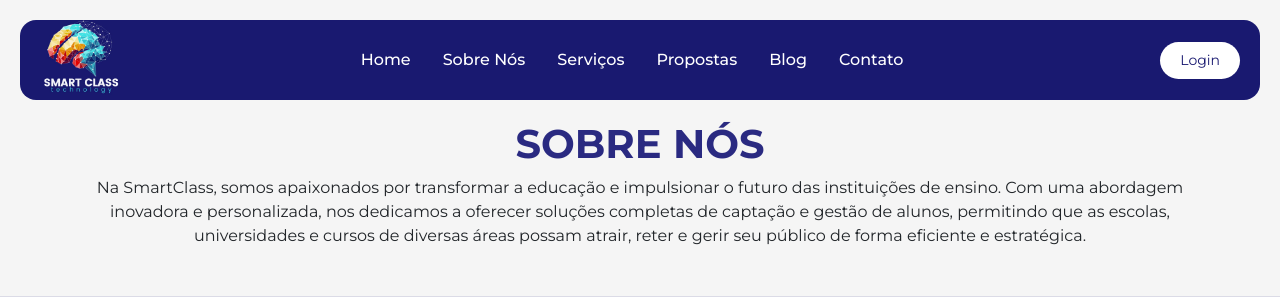
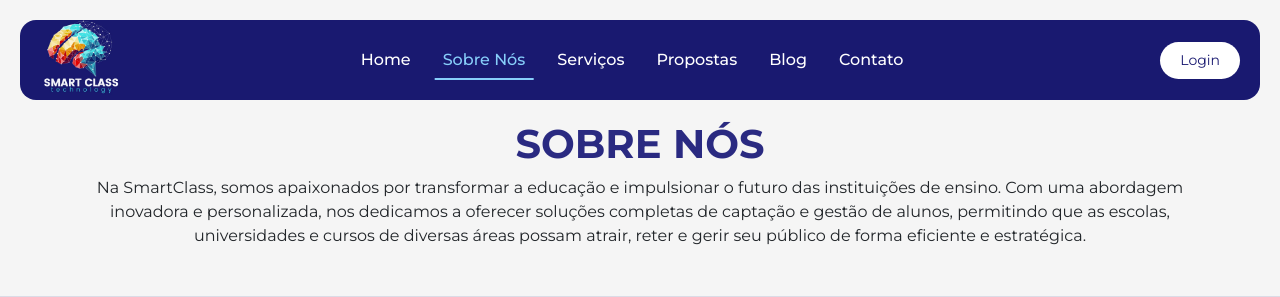
Before and after one commit to RhyanVieira/gestao_alunos, a PHP site: page /index.php?pagina=sobreNos in a window 1280 px wide. Shown: the top 297 px of the page. Run offline with PHP 8.4, Linux system fonts and the light colour scheme; data that the repository does not hold is empty; some libraries are stand-ins or nearby versions.

Commit message:
Update index.php

```diff
--- a/index.php
+++ b/index.php
@@ -43,7 +43,7 @@ $current_page = basename($_SERVER['REQUEST_URI']);
                             <a class="nav-link mx-lg-2 <?= ($current_page == 'index.php' || $current_page == '') ? 'active' : '' ?> " href="index.php">Home</a>
                         </li>
                         <li class="nav-item">
-                            <a class="nav-link mx-lg-2 <?= ($current_page == 'index.php?pagina=sobrenos') ? 'active' : '' ?>" href="index.php?pagina=sobreNos">Sobre Nós</a>
+                            <a class="nav-link mx-lg-2 <?= ($current_page == 'index.php?pagina=sobreNos') ? 'active' : '' ?>" href="index.php?pagina=sobreNos">Sobre Nós</a>
                         </li>
                         <li class="nav-item">
                             <a class="nav-link mx-lg-2 <?= ($current_page == 'index.php?pagina=servicos') ? 'active' : '' ?>" href="index.php?pagina=servicos">Serviços</a>
```
